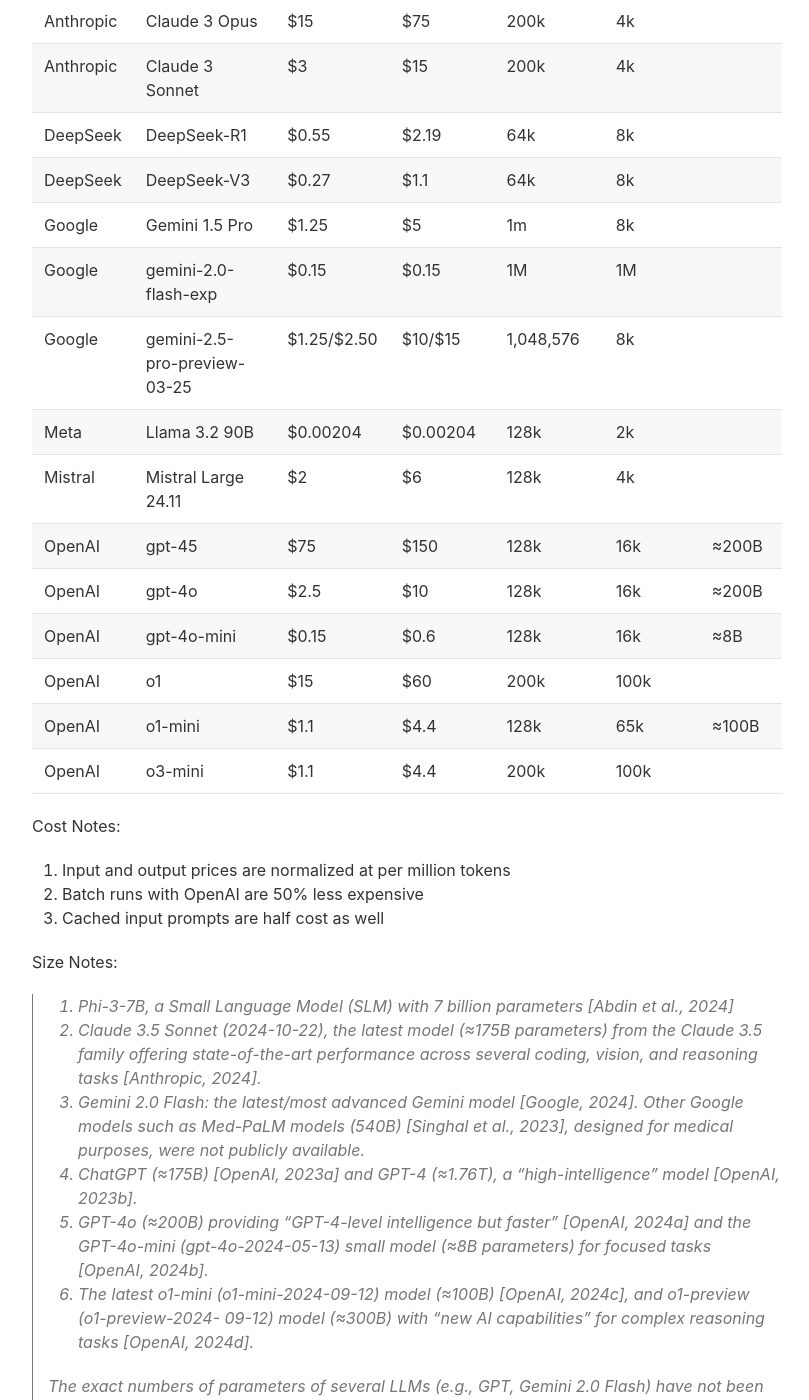
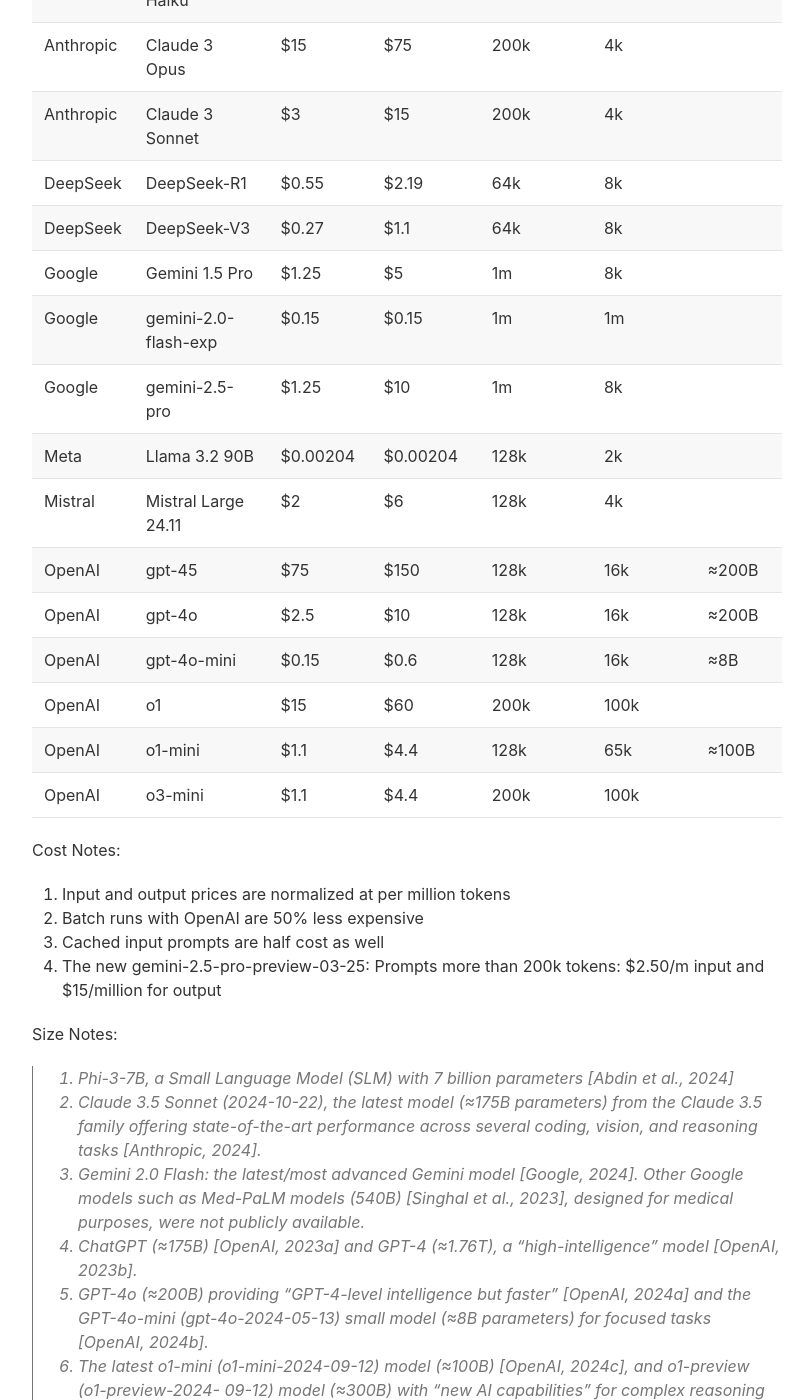
Before and after one commit to nyvyn/nyvyn.github.io, a Jekyll site: the page built from _notes/llm-pricing.markdown, in a window 1280 px wide and 1400 px high, scrolled down 684 px. Shown: the whole window, without its empty margins (233-1042 px from the left). Built offline with Jekyll 4.4.1, drawn with Linux system fonts in a browser that asks for light colours; nearby versions of some CDN libraries.

Commit message:
Update LLM pricing details for Gemini models
Updated pricing and naming conventions for Google's Gemini models, including renaming "gemini-2.5-pro-preview-03-25" to "gemini-2.5-pro" and clarifying token considerations for prompts exceeding 200k tokens. Adjustments enhance accuracy and consistency in the LLM pricing documentation.

```diff
--- a/_notes/llm-pricing.markdown
+++ b/_notes/llm-pricing.markdown
@@ -42,8 +42,8 @@
 | DeepSeek  | DeepSeek-R1          | $0.55       | $2.19        | 64k            | 8k            |            |
 | DeepSeek  | DeepSeek-V3          | $0.27       | $1.1         | 64k            | 8k            |            |
 | Google    | Gemini 1.5 Pro       | $1.25       | $5           | 1m             | 8k            |            |
-| Google    | gemini-2.0-flash-exp | $0.15       | $0.15        | 1M             | 1M            |            |
-| Google    | gemini-2.5-pro-preview-03-25 | $1.25/$2.50    | $10/$15         | 1,048,576      | 8k            |            |
+| Google    | gemini-2.0-flash-exp | $0.15       | $0.15        | 1m             | 1m            |            |
+| Google    | gemini-2.5-pro       | $1.25       | $10          | 1m             | 8k            |            |
 | Meta      | Llama 3.2 90B        | $0.00204    | $0.00204     | 128k           | 2k            |            |
 | Mistral   | Mistral Large 24.11  | $2          | $6           | 128k           | 4k            |            |
 | OpenAI    | gpt-45               | $75         | $150         | 128k           | 16k           | ≈200B      |
@@ -57,6 +57,7 @@
 1. Input and output prices are normalized at per million tokens
 2. Batch runs with OpenAI are 50% less expensive
 3. Cached input prompts are half cost as well
+4. The new gemini-2.5-pro-preview-03-25: Prompts more than 200k tokens: $2.50/m input and $15/million for output
 
 Size Notes:
 > 1. Phi-3-7B, a Small Language Model (SLM) with 7 billion parameters [Abdin et al., 2024]
```
